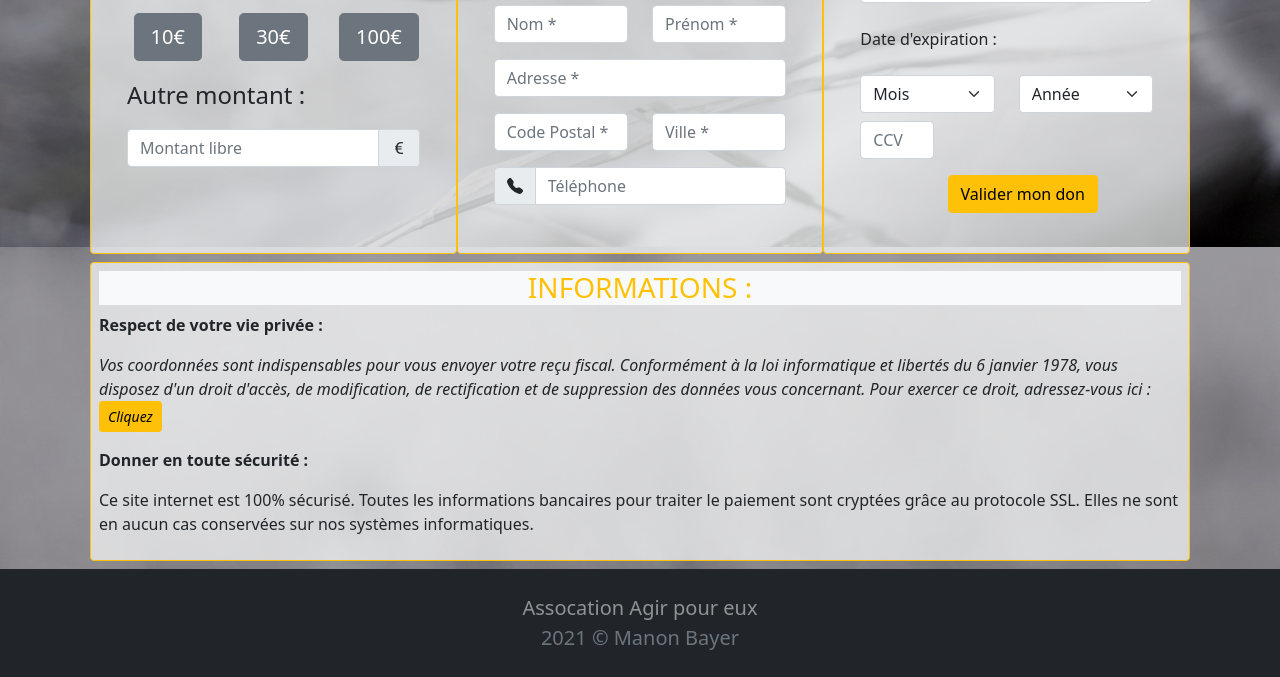
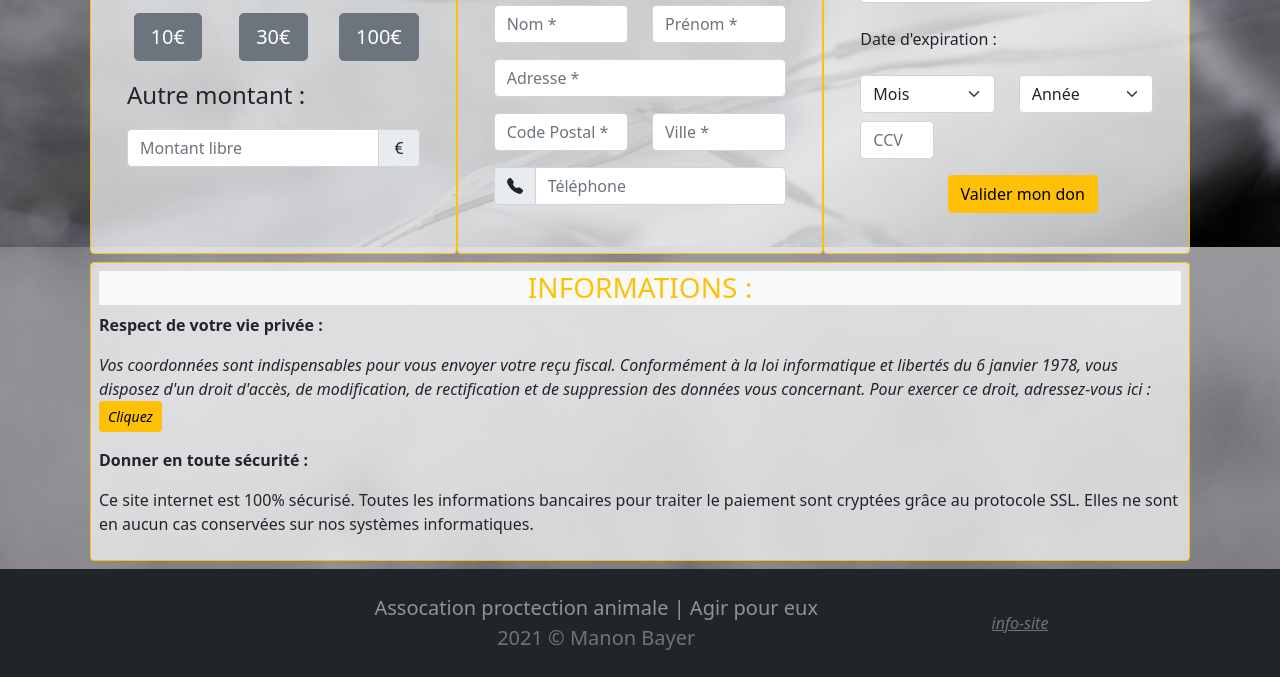
Before and after one commit to ManonDev/association, a website: page don.html in a window 1280 px wide. Shown: the part 777-1454 px from the top of the page. Drawn offline with nearby package versions, Linux system fonts and the light colour scheme.

Commit message:
add info-site on footer

```diff
--- a/don.html
+++ b/don.html
@@ -297,18 +297,22 @@
             </div>
         </section>
 
-
-
-        <!--FOOTER-->
-        <footer class="text-white-50 bg-dark p-4 text-center">
-            <div class="container">
-                <div>
-                    <span class="d-block lead">Assocation Agir pour eux</span>
+    <!--FOOTER-->
+       <footer class="text-white-50 bg-dark p-4 text-center">
+        <div class="container">
+            <div class="row justify-content-end">
+                <div class="col-auto">
+                    <span class="lead d-block">Assocation proctection animale | Agir pour eux</span>
                     <span class="lead text-muted">2021 &copy; Manon Bayer</span>
                 </div>
+                <div class="col col-md-4 align-self-center">
+                    <span><a href="#" class="text-muted fst-italic">info-site</a></span>
+                </div>
             </div>
-        </footer>
-    <!--SCRIPT-->
+        </div>
+    </footer>
+
+<!--SCRIPT-->
     <script src="https://cdn.jsdelivr.net/npm/@popperjs/core@2.9.2/dist/umd/popper.min.js" integrity="sha384-IQsoLXl5PILFhosVNubq5LC7Qb9DXgDA9i+tQ8Zj3iwWAwPtgFTxbJ8NT4GN1R8p" crossorigin="anonymous"></script>
     <script src="https://cdn.jsdelivr.net/npm/bootstrap@5.0.1/dist/js/bootstrap.min.js" integrity="sha384-Atwg2Pkwv9vp0ygtn1JAojH0nYbwNJLPhwyoVbhoPwBhjQPR5VtM2+xf0Uwh9KtT" crossorigin="anonymous"></script>
     <script src="script.js"></script>
```
Also changed, not shown: adopter.html (+9 -3 lines), contact.html (+9 -4 lines), decouvrir.html (+9 -3 lines), index.html (+9 -4 lines), signaler.html (+10 -6 lines).
